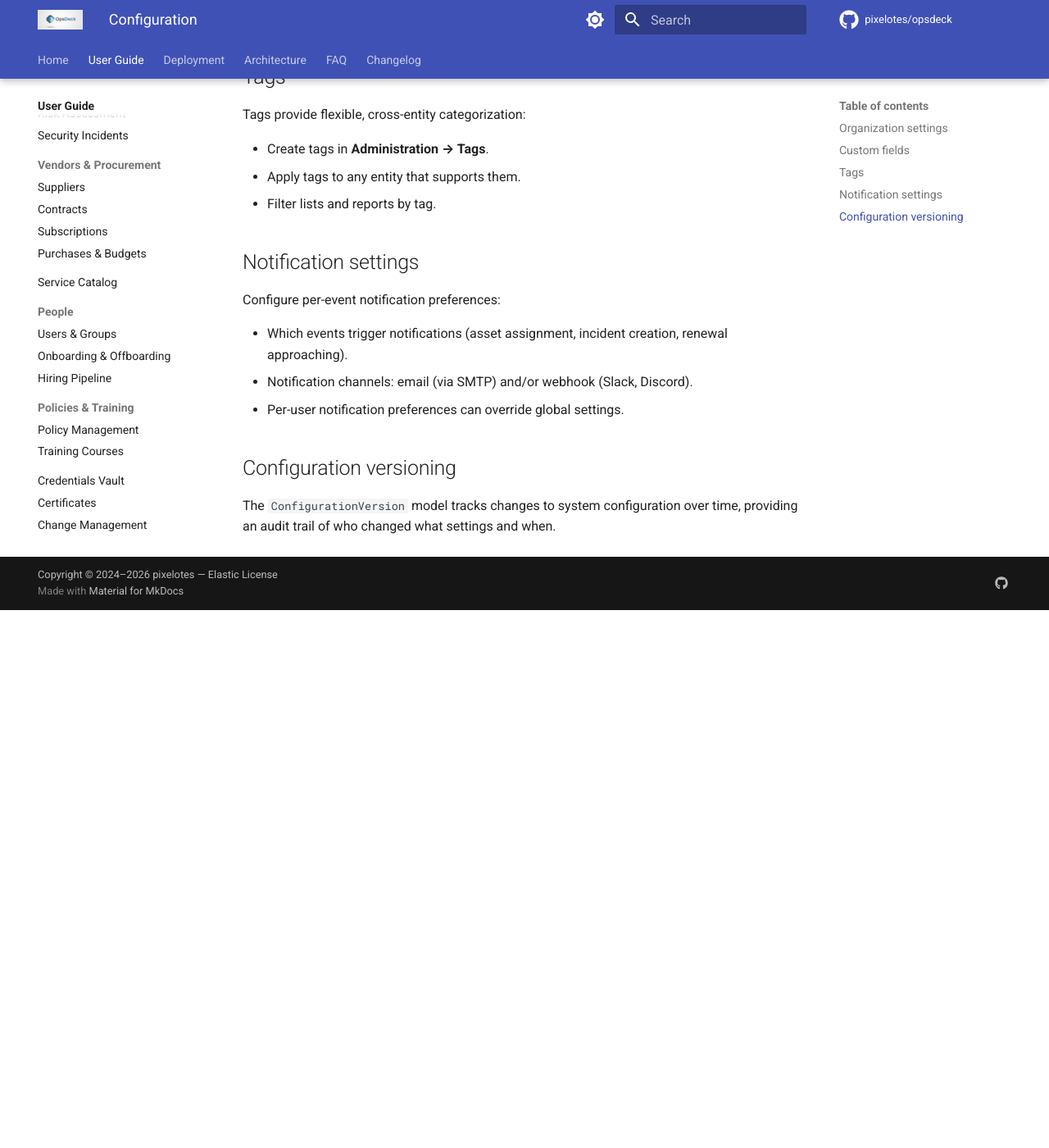
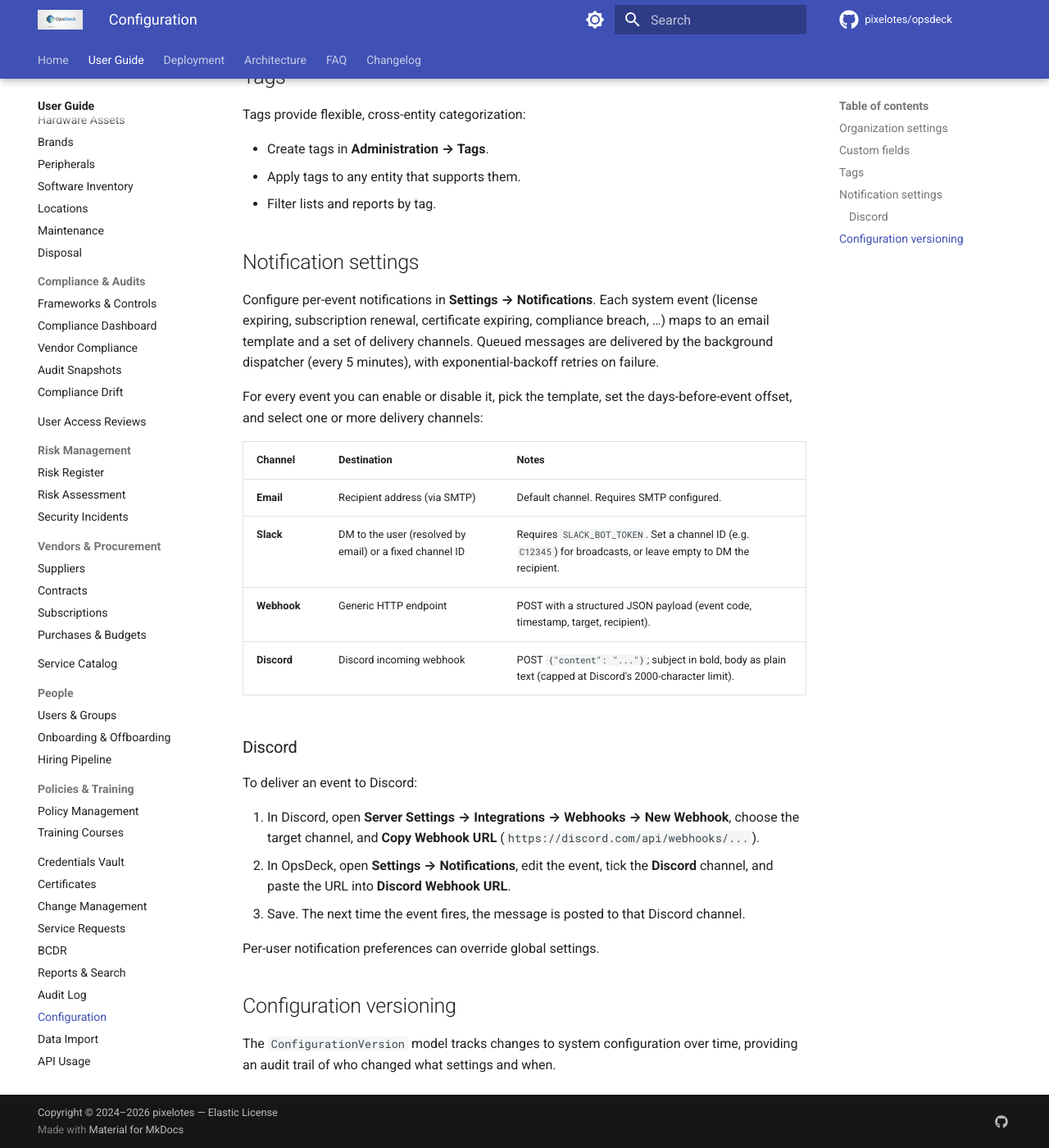
Before and after one commit to pixelotes/opsdeck-web, an MkDocs documentation site: the page built from docs-content/user-guide/configuration.md, in a window 1280 px wide and 1400 px high, scrolled down 810 px. Shown: the whole window at 82% size. Built offline with MkDocs 1.6.1 and Material for MkDocs 9.7.7, drawn with Linux system fonts in a browser that asks for light colours; comment, search, counter and statistics services are not loaded; before the commit the page ends 1554 px from its top, so only the background shows below that.

Commit message:
docs: document Discord notification channel
Expand Settings → Notifications with the four delivery channels (email, Slack,
webhook, Discord) and step-by-step Discord incoming-webhook setup. Clarify that
webhook/Discord URLs are configured per event in-app, not via WEBHOOK_URL env.

```diff
--- a/docs-content/user-guide/configuration.md
+++ b/docs-content/user-guide/configuration.md
@@ -33,11 +33,31 @@
 
 ## Notification settings
 
-Configure per-event notification preferences:
+Configure per-event notifications in **Settings → Notifications**. Each system
+event (license expiring, subscription renewal, certificate expiring, compliance
+breach, …) maps to an email template and a set of delivery channels. Queued
+messages are delivered by the background dispatcher (every 5 minutes), with
+exponential-backoff retries on failure.
 
-- Which events trigger notifications (asset assignment, incident creation, renewal approaching).
-- Notification channels: email (via SMTP) and/or webhook (Slack, Discord).
-- Per-user notification preferences can override global settings.
+For every event you can enable or disable it, pick the template, set the
+days-before-event offset, and select one or more delivery channels:
+
+| Channel | Destination | Notes |
+|---------|-------------|-------|
+| **Email** | Recipient address (via SMTP) | Default channel. Requires SMTP configured. |
+| **Slack** | DM to the user (resolved by email) or a fixed channel ID | Requires `SLACK_BOT_TOKEN`. Set a channel ID (e.g. `C12345`) for broadcasts, or leave empty to DM the recipient. |
+| **Webhook** | Generic HTTP endpoint | POST with a structured JSON payload (event code, timestamp, target, recipient). |
+| **Discord** | Discord incoming webhook | POST `{"content": "..."}`; subject in bold, body as plain text (capped at Discord's 2000-character limit). |
+
+### Discord
+
+To deliver an event to Discord:
+
+1. In Discord, open **Server Settings → Integrations → Webhooks → New Webhook**, choose the target channel, and **Copy Webhook URL** (`https://discord.com/api/webhooks/...`).
+2. In OpsDeck, open **Settings → Notifications**, edit the event, tick the **Discord** channel, and paste the URL into **Discord Webhook URL**.
+3. Save. The next time the event fires, the message is posted to that Discord channel.
+
+Per-user notification preferences can override global settings.
 
 ## Configuration versioning
 
```
Also changed, not shown: docs-content/deployment/environment-variables.md (+4 -1 lines).
